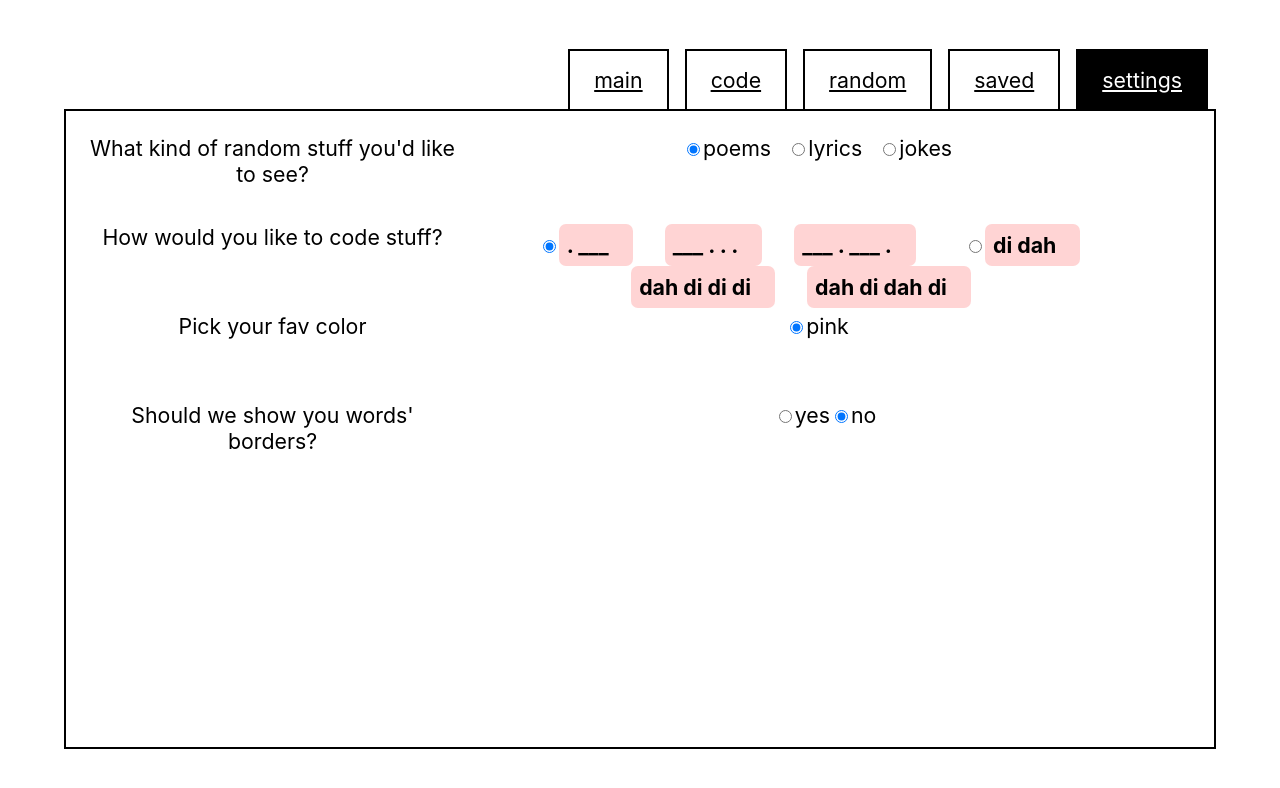
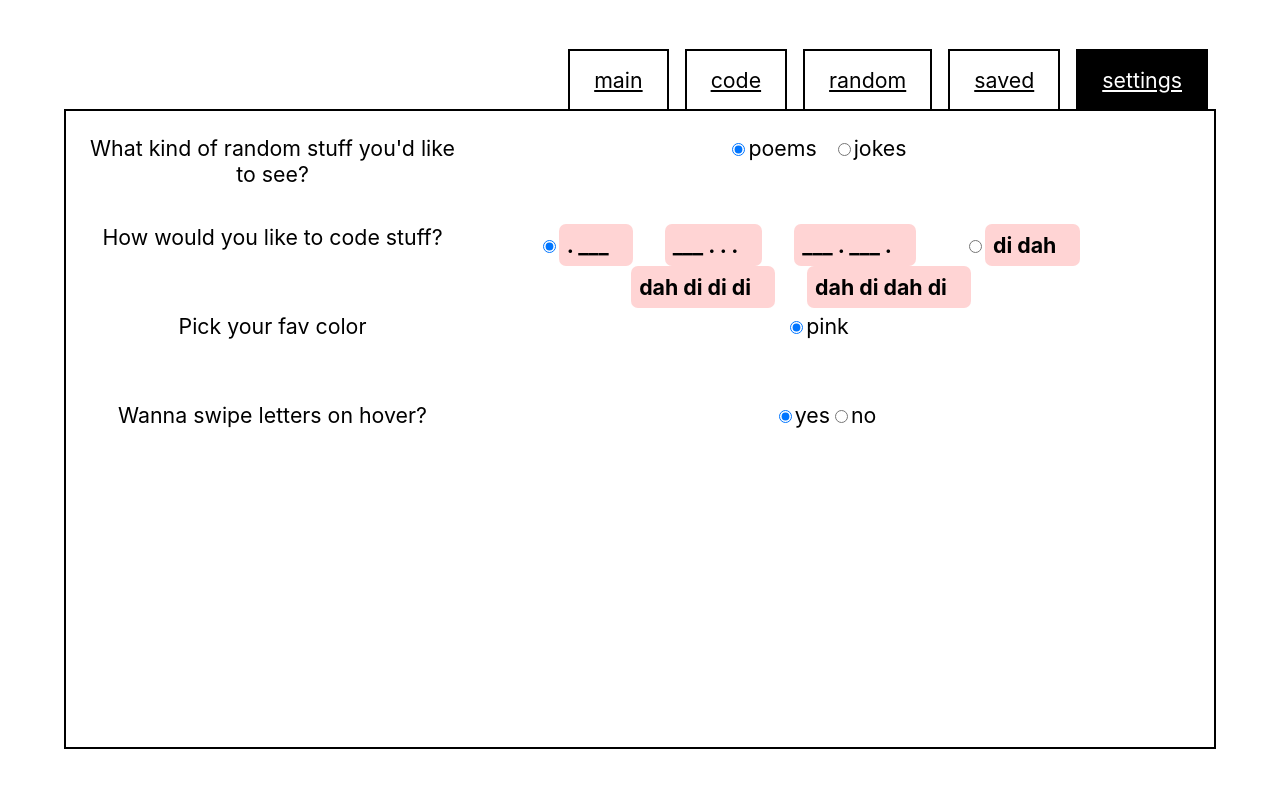
Before and after one commit to alevtinaa/morse-code-react-redux, a React (Create React App) app: page /settings in a window 1280 px wide. Shown: the top 788 px of the page. Built offline with nearby package versions, Linux system fonts and the light colour scheme.

Commit message:
fixed some small mistackes

```diff
--- a/src/App.js
+++ b/src/App.js
@@ -5,10 +5,12 @@ import { connect } from 'react-redux';
 import {
   setCodingType,
   setRandomType,
+  setShouldSwitch,
   save,
   remove,
   } from './store/ac';
 import Nav from './comp/Nav/Nav';
+import Main from './comp/Main/Main';
 import Random from './comp/Random/Random';
 import Code from './comp/Code/Code';
 import Saved from './comp/Saved/Saved';
@@ -25,6 +27,14 @@ let App = (props) => {
       render={
         () =>
         <Random
+          />
+        }
+      />
+    <Route
+      path='/main'
+      render={
+        () =>
+        <Main
           />
         }
       />
@@ -54,6 +64,7 @@ let App = (props) => {
           settings={props.settings}
           setCodingType={props.setCodingType}
           setRandomType={props.setRandomType}
+          setShouldSwitch={props.setShouldSwitch}
           />
         }
       />
@@ -74,6 +85,7 @@ export default connect(mapStateToProps,
   {
     setCodingType,
     setRandomType,
+    setShouldSwitch,
     save,
     remove,
   }
--- a/src/comp/Char/Char.jsx
+++ b/src/comp/Char/Char.jsx
@@ -8,7 +8,7 @@ export class Char extends Component {
     this.node = React.createRef();
     this.char = props.ch;
     this.i = props.i;
-    this.shouldDecode = props.shouldDecode;
+    this.shouldSwitch = props.shouldSwitch;
     this.replacer = code[this.char]
       .replace(/0/g, this.props.zeroReplacer)
       .replace(/1/g, this.props.oneReplacer);
@@ -23,7 +23,7 @@ export class Char extends Component {
   }
 
   onMouseEnter = () => {
-    this.shouldDecode && this.setState(
+    this.shouldSwitch && this.setState(
       state => (
         {
           ...state,
@@ -35,7 +35,7 @@ export class Char extends Component {
   }
 
   onMouseLeave = () => {
-    this.props.shouldDecode && this.setState(
+    this.props.shouldSwitch && this.setState(
       state => (
         {
           ...state,
--- a/src/comp/Code/Code.css
+++ b/src/comp/Code/Code.css
@@ -10,11 +10,3 @@
   width: 5vmin;
   font-weight: bolder;
 }
-
-.associations {
-  outline: none;
-  border: 2px solid #000;
-  box-sizing: border-box;
-  padding: 1vmin;
-  font-size: 16pt;
-}
--- a/src/comp/Code/Coder.js
+++ b/src/comp/Code/Coder.js
@@ -40,7 +40,7 @@ export const code = {
    '0': '11111',
 };
 
-export const codeWord = (word = 'Oops', type, shouldDecode) => {
+export const codeWord = (word = 'Oops', type, shouldSwitch) => {
 
   switch (type) {
     case 'graphic':
@@ -52,7 +52,7 @@ export const codeWord = (word = 'Oops', type, shouldDecode) => {
             oneReplacer='___ '
             ch={ch}
             i={i}
-            shouldDecode={shouldDecode}
+            shouldSwitch={shouldSwitch}
             />
           :
           ''
@@ -66,6 +66,7 @@ export const codeWord = (word = 'Oops', type, shouldDecode) => {
             oneReplacer='dah '
             ch={ch}
             i={i}
+            shouldSwitch={shouldSwitch}
             />
           :
           ''
@@ -75,14 +76,14 @@ export const codeWord = (word = 'Oops', type, shouldDecode) => {
     }
 };
 
-export const codeText = (text = 'Oops, no text found', type, shouldDecode) => {
+export const codeText = (text = 'Oops, no text found', type, shouldSwitch) => {
   return text.split(' ').map(
     (w, i) => <span
       className='word'
-      key={i}
+      key={`word-${i}`}
       >
         {
-          codeWord(w, type, shouldDecode)
+          codeWord(w, type, shouldSwitch)
         }
       </span>
     )
--- a/src/comp/Messages/Message.jsx
+++ b/src/comp/Messages/Message.jsx
@@ -11,7 +11,7 @@ export default (props) => {
             (line, i) => <span
               key={`message-${props.lines.length}-${line.length}-${i}`}
               style={
-                props.linesStyle[i] && props.linesStyle[i]
+                props.linesStyle && props.linesStyle[i] && props.linesStyle[i]
               }
               >
                 {
--- a/src/comp/Random/RandomContent.jsx
+++ b/src/comp/Random/RandomContent.jsx
@@ -13,13 +13,13 @@ export default (props) => {
         (e, i) => (
           full.push(
             <p
-              key={i+Math.random()}
+              key={`full-${key}-${i}`}
               >
                 {
                   codeText(
                     e,
                     props.settings.codingType,
-                    true
+                    props.settings.shouldSwitch,
                     )
                 }
               </p>
--- a/src/comp/Settings/Settings.jsx
+++ b/src/comp/Settings/Settings.jsx
@@ -34,22 +34,6 @@ export default (props) => {
                 forhtml='randomType'
                 >
                 poems
-                </label>
-              </span>
-          <span
-            >
-            <input
-              type='radio'
-              name='randomType'
-              id='randomType'
-              value='lyrics'
-              defaultChecked={props.settings.randomType === 'lyrics'}
-              >
-              </input>
-              <label
-                forhtml='randomType'
-                >
-                lyrics
                 </label>
               </span>
             <span
@@ -97,7 +81,7 @@ export default (props) => {
               forhtml='codingType'
               >
               {
-                codeWord('abc', 'graphic', false)
+                codeWord('abc', 'graphic', props.settings.shouldSwitch)
               }
               </label>
             </span>
@@ -115,7 +99,7 @@ export default (props) => {
                 forhtml='codingType'
                 >
                 {
-                  codeWord('abc', 'fonetic', false)
+                  codeWord('abc', 'fonetic', props.settings.shouldSwitch)
                 }
                 </label>
               </span>
@@ -149,23 +133,28 @@ export default (props) => {
       <span
         className='question4'
         >
-        Should we show you words' borders?
+        Wanna swipe letters on hover?
         </span>
       <div
         className='input4'
+        >
+        <form
+          onChange={
+            (e) => props.setShouldSwitch(e.target.value)
+          }
         >
         <span
           >
           <input
             type='radio'
-            name='colorWord'
-            id='colorWord'
-            value='yes'
-            defaultChecked={props.settings.colorWord}
+            name='shouldSwitch'
+            id='shouldSwitch'
+            value='1'
+            defaultChecked={props.settings.shouldSwitch}
             >
             </input>
             <label
-              forhtml='colorWord'
+              forhtml='shouldSwitch'
               >
               yes
               </label>
@@ -174,18 +163,19 @@ export default (props) => {
             >
             <input
               type='radio'
-              name='colorWord'
-              id='colorWord'
-              value='no'
-              defaultChecked={!props.settings.colorWord}
+              name='shouldSwitch'
+              id='shouldSwitch'
+              value=''
+              defaultChecked={!props.settings.shouldSwitch}
               >
               </input>
               <label
-                forhtml='colorWord'
+                forhtml='shouldSwitch'
                 >
                 no
                 </label>
-              </span>
+            </span>
+          </form>
         </div>
     </div>
   )
--- a/src/store/ac.js
+++ b/src/store/ac.js
@@ -2,6 +2,7 @@ const SET_CODING_TYPE = 'SET_CODING_TYPE';
 const SAVE = 'SAVE';
 const REMOVE = 'REMOVE';
 const SET_RANDOM_TYPE = 'SET_RANDOM_TYPE';
+const SET_SHOULD_SWITCH = 'SET_SHOULD_SWITCH';
 const SET_CURRENT = 'SET_CURRENT';
 const SET_PREVIOUS = 'SET_PREVIOUS';
 
@@ -34,6 +35,13 @@ export let setRandomType = (randomType) => (
   }
 );
 
+export let setShouldSwitch = (shouldSwitch) => (
+  {
+    type: SET_SHOULD_SWITCH,
+    shouldSwitch: !!shouldSwitch,
+  }
+);
+
 export let setCurrent = (currentType, current) => (
   {
     type: SET_CURRENT,
--- a/src/store/store.js
+++ b/src/store/store.js
@@ -5,7 +5,7 @@ let initSettings = {
   randomType: 'poems',
   codingType: 'graphic',
   colorScheme: 'pink',
-  shouldSwipe: true,
+  shouldSwitch: true,
 };
 
 let initSavings = {
@@ -54,6 +54,13 @@ const settingsReducer = (state = initSettings, action) => {
         {
           ...state,
           randomType: action.randomType,
+        }
+      );
+    case 'SET_SHOULD_SWITCH':
+      return (
+        {
+          ...state,
+          shouldSwitch: action.shouldSwitch,
         }
       );
     default:
```
